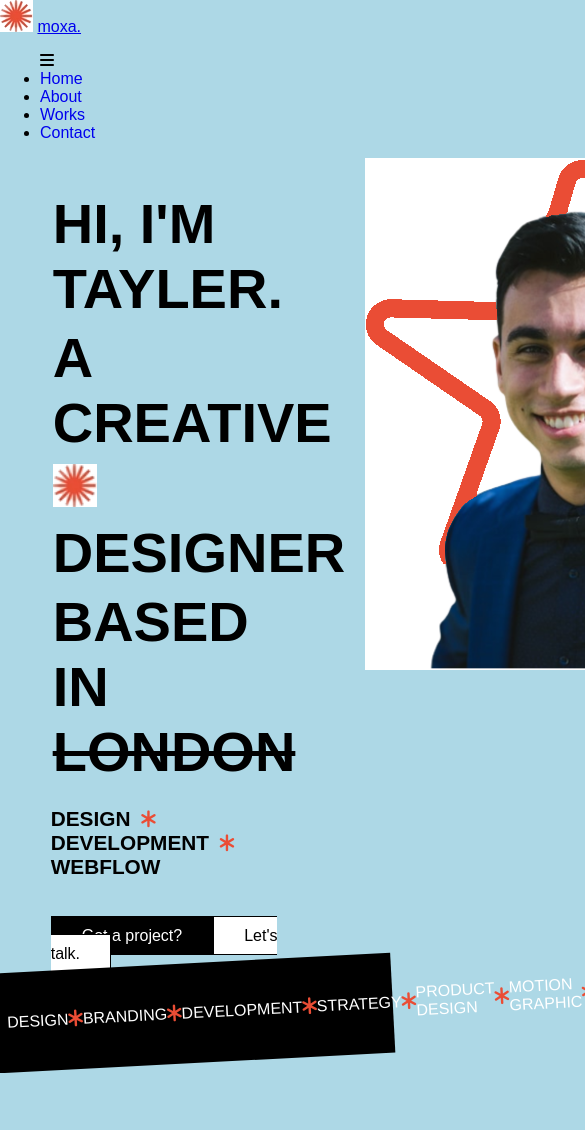
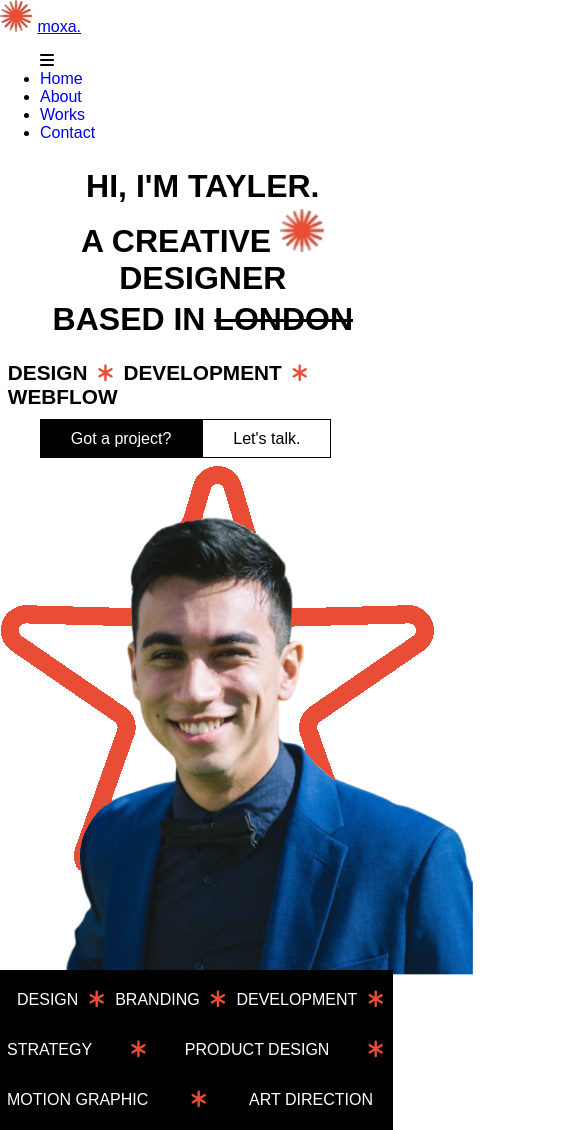
Before and after one commit to Rarroyo941/TrabajoPractico2, a plain HTML site: page index.html in a window 390 px wide. Shown: the top 1130 px of the page, 585 px wide, since content can reach past the window. Before the commit the page ends 1073 px from the top, so only its background shows below. Drawn offline with Linux system fonts and the light colour scheme; a web font is replaced by a local one.

Commit message:
Responsive agregado

```diff
--- a/css/estilo.css
+++ b/css/estilo.css
@@ -153,7 +153,7 @@ body {
         height: 100vh;
     }
 }
-@media screen (min-width: 501px) and (max-width: 1205px) {
+@media (min-width: 501px) and (max-width: 1205px) {
     .contenedor {
         display: flex;
         flex-wrap: wrap;
@@ -164,15 +164,16 @@ body {
     .hero {
         display: flex;
         flex-wrap: wrap;
+        margin: 1% 4%;
     }
     .botones {
         display: flex;
-        flex-direction: column;
+        flex-wrap: wrap;
+
     }
-}
-@media screen and (max-width: 500px) {
+    }
+@media (max-width: 499px) {
     body {
-        background-color: lightblue;
         overflow: auto;
     }
     .pc {
@@ -188,4 +189,34 @@ body {
     .nav-responsive > li > a {
         text-decoration: none;
     }
+    .hero {
+        display: flex;
+        flex-wrap: wrap;
+        flex-direction: column;
+    }
+    .textoHero {
+        margin-top: 2%;
+        max-width: 100%;
+        margin-left: 2%;
+    }
+    .primerTexto {
+        font-size: 2rem;
+        font-weight: bold;
+        padding: 2px;
+        text-align: center;
+    }
+    .botones {
+        margin: 1rem 2rem;
+        justify-content: center;
+    }
+    .imgHero {
+        margin-left: 0;
+    }
+    .contenedor {
+        flex-wrap: wrap;
+        margin-top: -10px;
+        z-index: 10;
+        transform: rotate(0deg);
+        padding: 5px 10px;
+    }
 }
```
